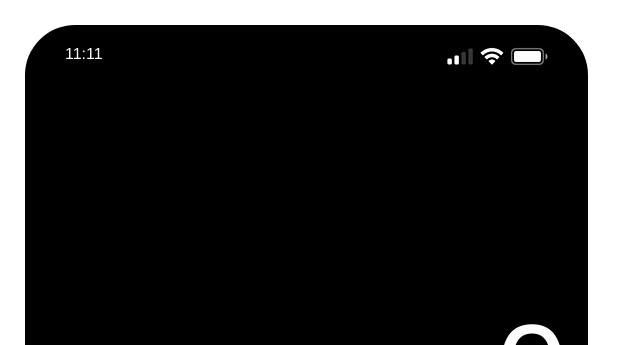
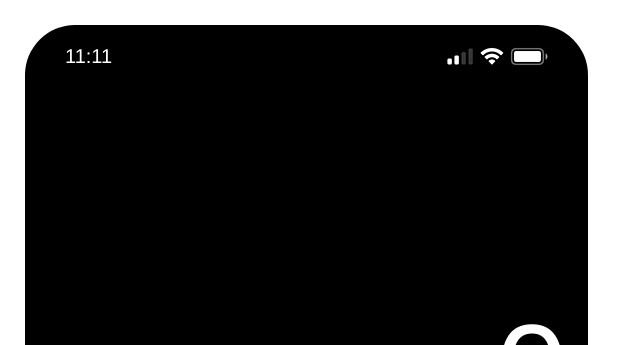
Before and after one commit to ttristann/apple-calculator, a plain HTML site: page index.html in a window 1280 px wide. Shown: the top 345 px of the page, 0-640 px from the left. Drawn offline with Linux system fonts and the light colour scheme.

Commit message:
made the time font bigger

```diff
--- a/style.css
+++ b/style.css
@@ -9,6 +9,10 @@ body{
     font-family: "Helvetica Neue", sans-serif;
     margin: 25px;
 
+}
+
+.clock{
+    font-size: 20px;
 }
 
 .calculator{
```
